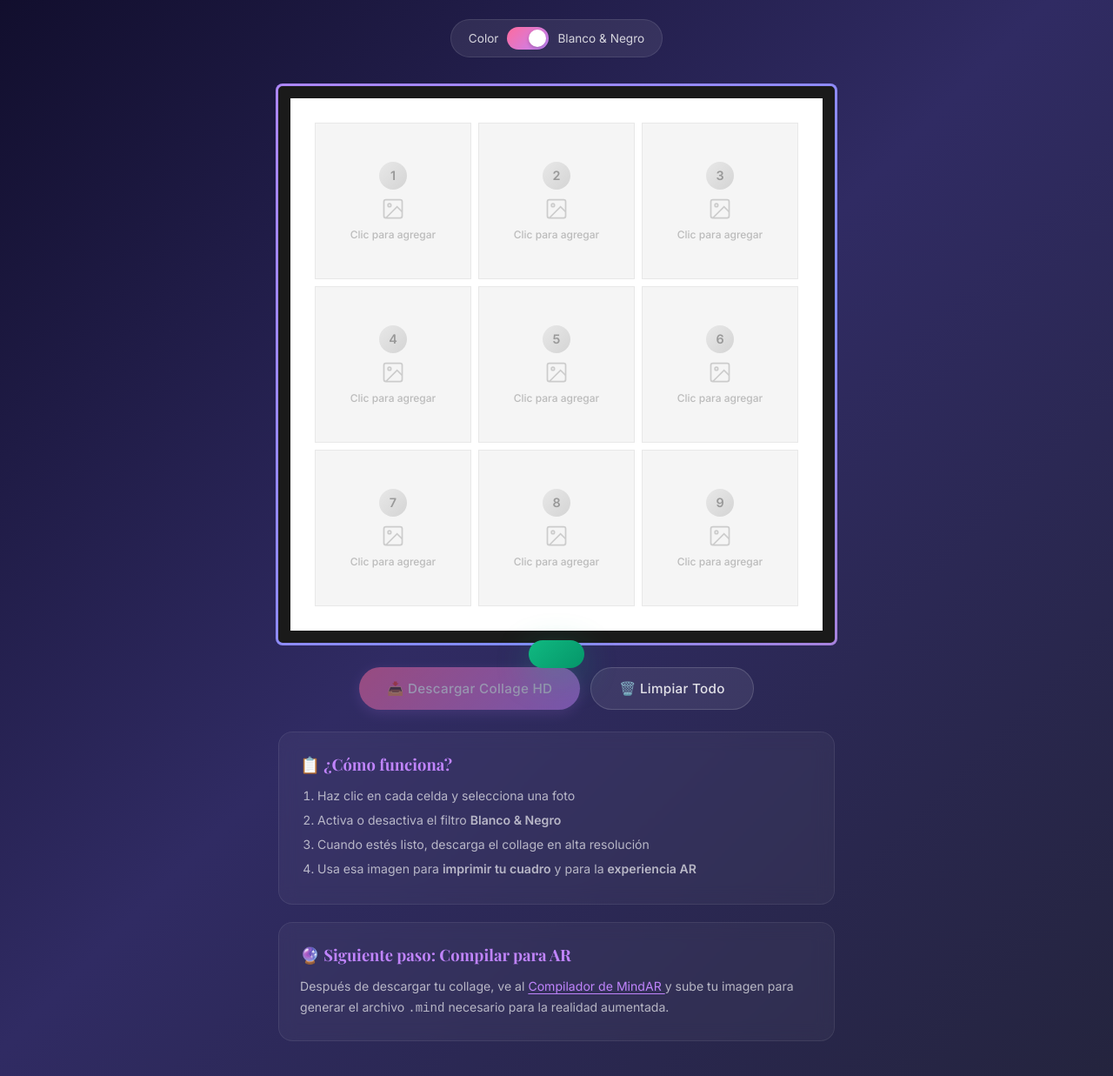
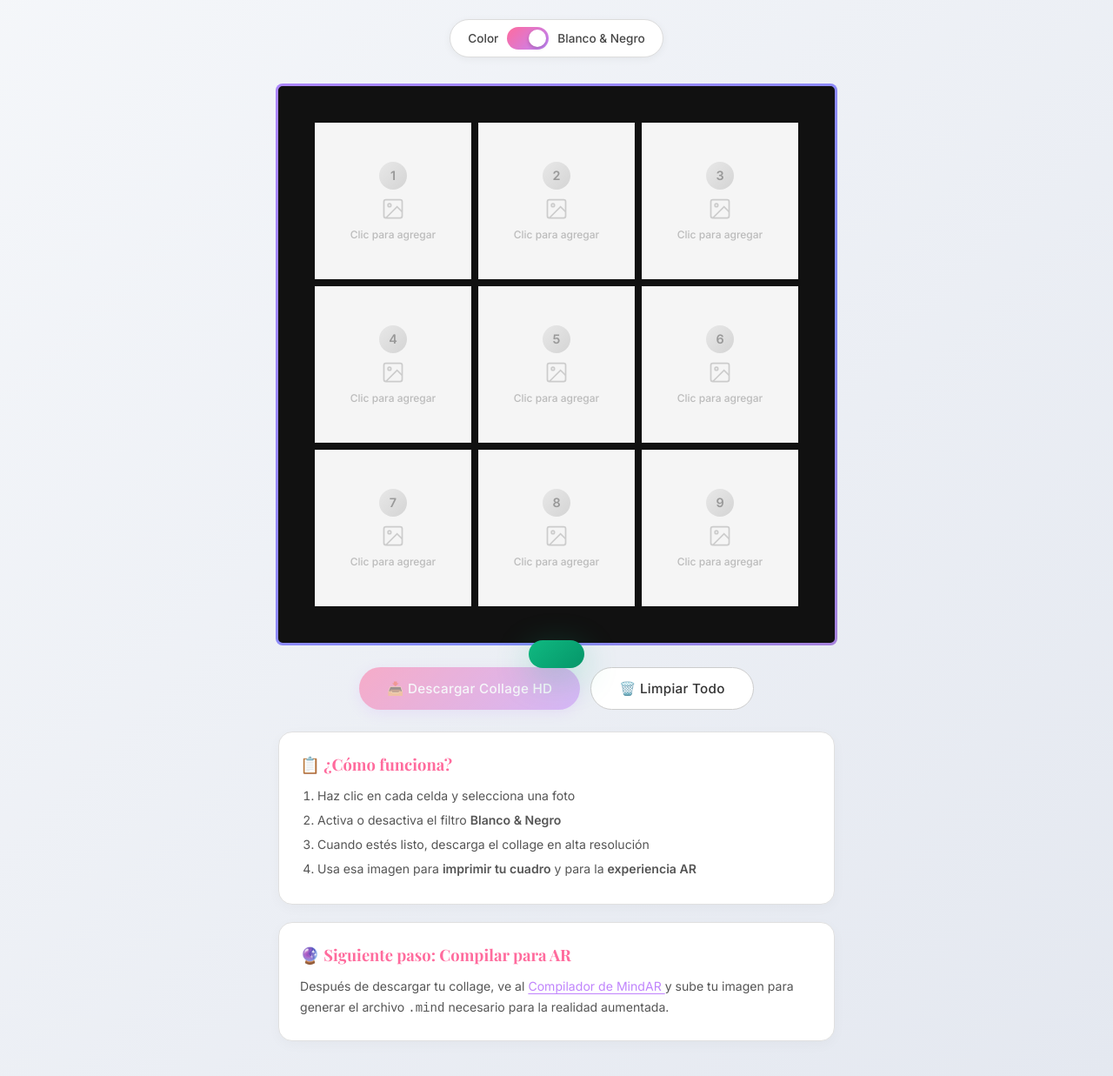
Before and after one commit to Sanchez19sa/CuadroNovia, a website: page collage.html in a window 1280 px wide. Shown: the part 102-1339 px from the top of the page at 87% size. Drawn offline with nearby package versions, Linux system fonts and the light colour scheme.

Commit message:
style: cambiar cuadro digital a tema claro y marco negro

```diff
--- a/collage.html
+++ b/collage.html
@@ -16,9 +16,9 @@
 
         body {
             font-family: 'Inter', -apple-system, sans-serif;
-            background: linear-gradient(135deg, #0f0c29 0%, #302b63 50%, #24243e 100%);
+            background: linear-gradient(135deg, #f5f7fa 0%, #e4e8f0 100%);
             min-height: 100vh;
-            color: #ffffff;
+            color: #333333;
             display: flex;
             flex-direction: column;
             align-items: center;
@@ -44,8 +44,8 @@
         }
 
         .header p {
-            color: rgba(255, 255, 255, 0.6);
-            font-weight: 300;
+            color: #555555;
+            font-weight: 400;
             font-size: 0.95rem;
         }
 
@@ -63,16 +63,17 @@
             display: flex;
             align-items: center;
             gap: 10px;
-            background: rgba(255, 255, 255, 0.08);
+            background: #ffffff;
             padding: 8px 20px;
             border-radius: 50px;
-            border: 1px solid rgba(255, 255, 255, 0.1);
+            border: 1px solid #dcdcdc;
+            box-shadow: 0 2px 10px rgba(0,0,0,0.05);
         }
 
         .toggle-group span {
             font-size: 0.85rem;
-            font-weight: 400;
-            color: rgba(255, 255, 255, 0.8);
+            font-weight: 500;
+            color: #444444;
         }
 
         .toggle {
@@ -140,8 +141,8 @@
             grid-template-rows: repeat(3, 180px);
             gap: 8px;
             padding: 28px;
-            background: #ffffff;
-            border: 14px solid #1a1a1a;
+            background: #111111; /* Recuadro negro pedido por el usuario */
+            border: 14px solid #111111;
             border-radius: 5px;
         }
 
@@ -250,13 +251,13 @@
         }
 
         .btn-secondary {
-            background: rgba(255, 255, 255, 0.08);
-            color: rgba(255, 255, 255, 0.85);
-            border: 1px solid rgba(255, 255, 255, 0.15);
+            background: #ffffff;
+            color: #333333;
+            border: 1px solid #cccccc;
         }
 
         .btn-secondary:hover {
-            background: rgba(255, 255, 255, 0.15);
+            background: #f0f0f0;
             transform: translateY(-2px);
         }
 
@@ -271,22 +272,22 @@
             max-width: 640px;
             width: 100%;
             padding: 24px;
-            background: rgba(255, 255, 255, 0.04);
-            border: 1px solid rgba(255, 255, 255, 0.08);
+            background: #ffffff;
+            border: 1px solid #e0e0e0;
             border-radius: 16px;
             margin-bottom: 20px;
-            backdrop-filter: blur(10px);
+            box-shadow: 0 4px 15px rgba(0,0,0,0.03);
         }
 
         .info-card h3 {
             font-family: 'Playfair Display', serif;
             font-size: 1.15rem;
-            color: #c084fc;
+            color: #ff6b9d;
             margin-bottom: 12px;
         }
 
         .info-card p, .info-card li {
-            color: rgba(255, 255, 255, 0.65);
+            color: #555555;
             font-size: 0.88rem;
             line-height: 1.7;
         }
```
